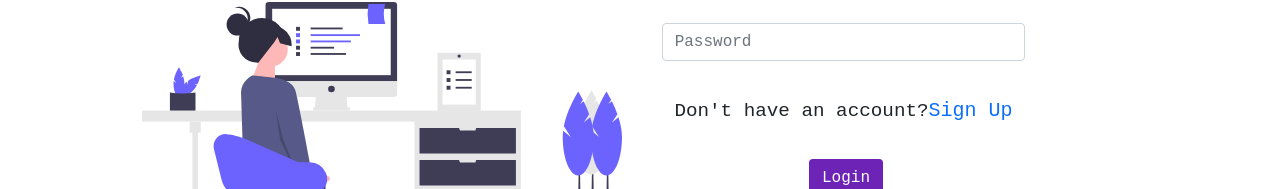
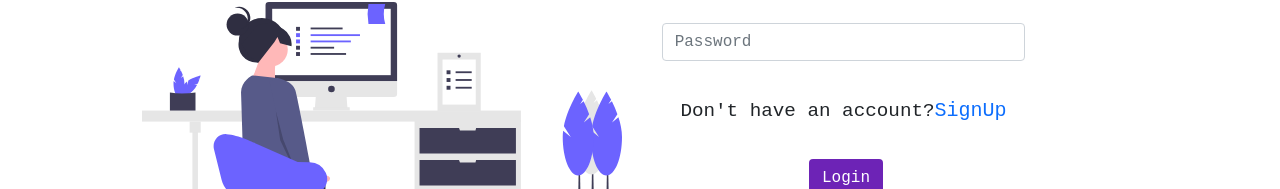
Before and after one commit to NouraAlQarni/FainalProject, a React (Create React App) app in the folder Frontend/: page /Login in a window 1280 px wide. Shown: the part 317-506 px from the top of the page. Built offline with nearby package versions, Linux system fonts and the light colour scheme; a web font is replaced by a local one.

Commit message:
Add Readme

```diff
--- a/Frontend/src/Components/Home.js
+++ b/Frontend/src/Components/Home.js
@@ -107,6 +107,7 @@ export default function Home (){
             });
             setEnabeEdit(false)
       }
+
 
       let decodedData ;
       const storedToken = localStorage.getItem("token");
--- a/Frontend/src/Components/Login.js
+++ b/Frontend/src/Components/Login.js
@@ -54,7 +54,7 @@ export default function Login (){
                             <input placeholder="Password" onChange = {(e)=> {setPassword(e.target.value)}}  type="password" class="form-control" id="exampleInputPassword1"></input><br/>
                             <small>Don't have an account?
                             <Link on to={{ pathname: `/SignUp` }}>
-                                        <h5 className="d-inline text-primary">Sign Up</h5></Link></small>
+                                        <h5 className="d-inline text-primary">SignUp</h5></Link></small>
                         </div>
                         </div>
                         <button type="submit" class="btn btn-primary" onClick = {(e)=>{login(e)}}>Login</button>
```
Also changed, not shown: 1 other file (tests, documents, lock files or other folders).
